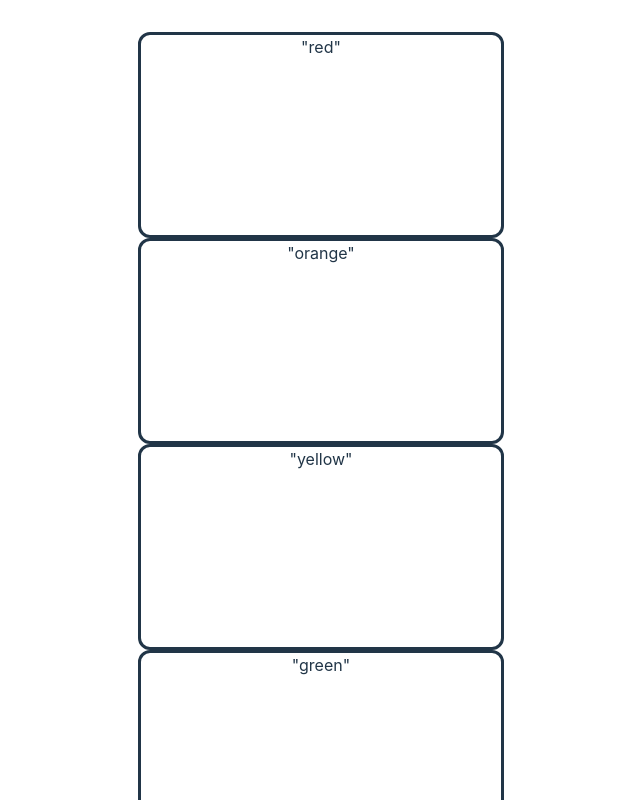
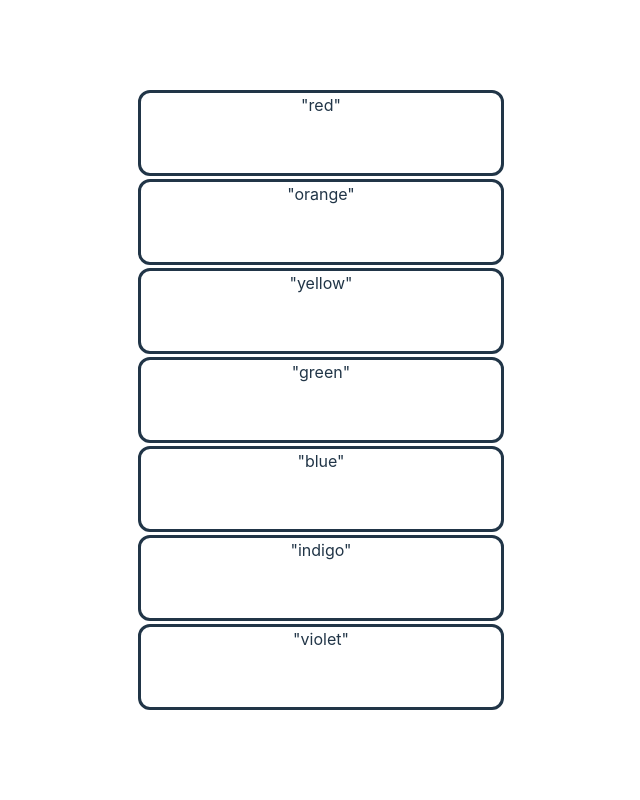
Before and after one commit to lcim/vite-test, a React (Vite) app: page / in a window 1280 px wide. Shown: the top 800 px of the page, without its empty margins (319-959 px from the left). Built offline with nearby package versions, Linux system fonts and the light colour scheme.

Commit message:
adding boxes to App.js

```diff
--- a/src/index.css
+++ b/src/index.css
@@ -22,10 +22,11 @@
 
 }
 .box {
-  height: 200px;
+  height: 80px;
   width: 360px;
   border-radius: 12px;
   border: 3px solid;
+  margin-block: 3px;
 }
 
 a {
```
